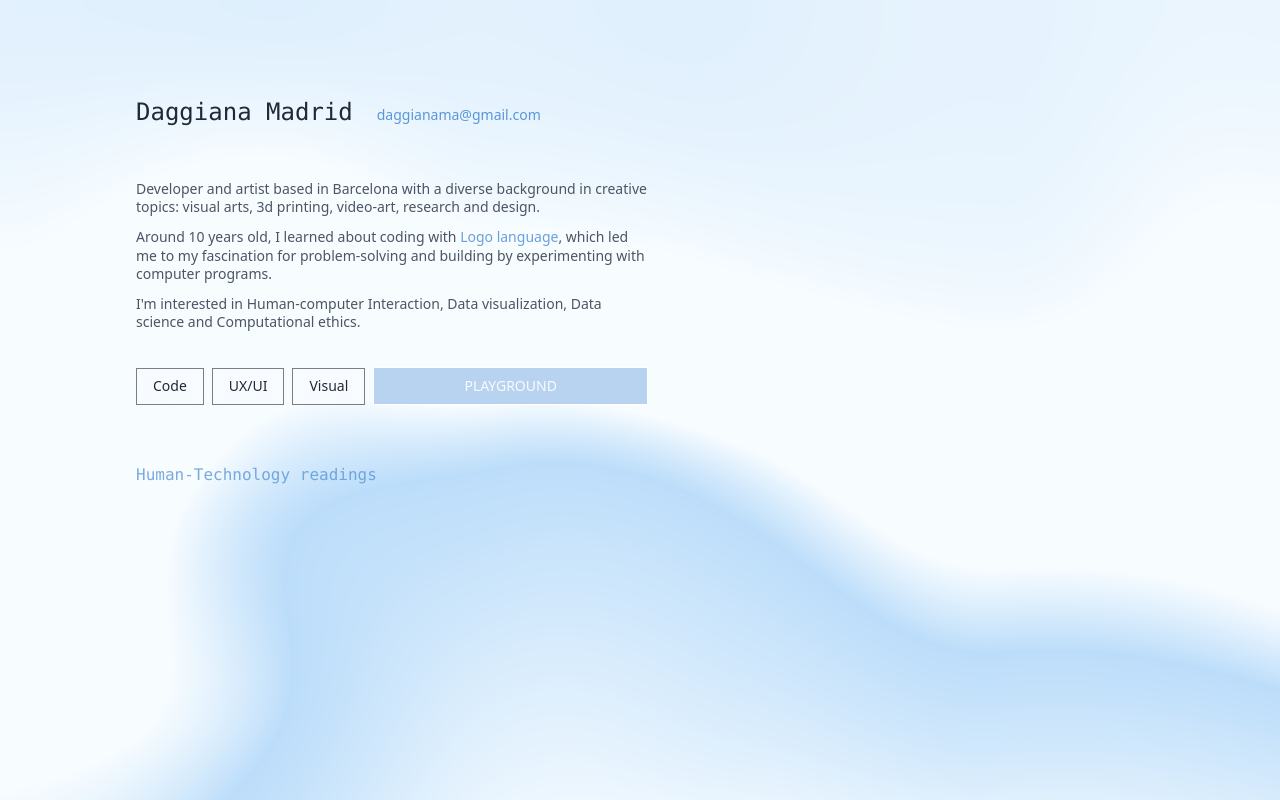
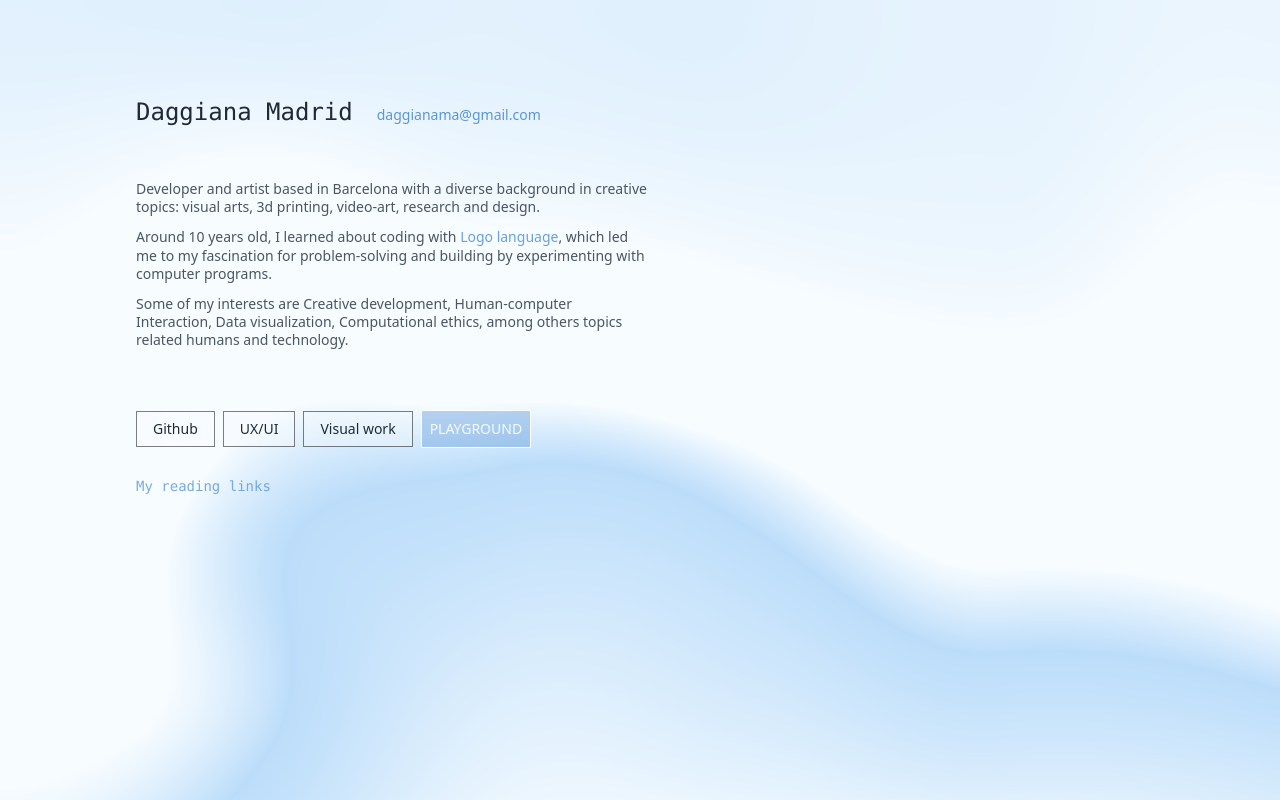
Before and after one commit to daggianama/daggianama.github.io, a Vue app: page / in a window 1280 px wide. Built offline with nearby package versions, Linux system fonts and the light colour scheme; a web font is replaced by a local one.

Commit message:
improve copy and some styles

```diff
--- a/src/App.vue
+++ b/src/App.vue
@@ -12,40 +12,40 @@
             </p>
             <p>Around 10 years old, I learned about coding with <a className="text-main-blue/90 " href="https://el.media.mit.edu/logo-foundation/what_is_logo/logo_primer.html" target="_blank"
               rel="noopener noreferrer">Logo language</a>, which led me to my fascination for problem-solving and building by experimenting with computer programs.</p>
-          <p> I&apos;m interested in Human-computer Interaction, Data visualization, Data science and Computational ethics.</p>
+          <p> Some of my interests are Creative development, Human-computer Interaction, Data visualization, Computational ethics, among others topics related humans and technology.</p>
         </div>
-        <div class="flex flex-wrap md:flex-nowrap  ml-0 text-sm md:w-full items-center gap-2 ">
+        <div class="flex flex-wrap md:flex-nowrap  ml-0 text-sm md:w-full items-center gap-2 mt-6">
           <a
               class="md:w-auto w-1/2 bg-white/20 text-center   backdrop-blur-2xl border border-black/50   p-1 md:p-2 md:px-4 md:hover:bg-white/40 md:hover:border md:hover:border-white/60"
               href="https://github.com/daggianama"
               target="_blank"
               rel="noopener noreferrer"
             >
-           Code
+           Github
           </a>
           <a href="https://daggianamadrid.com" target="_blank" rel="noopener noreferrer"
           class="md:w-auto w-1/2 bg-white/20 text-center  backdrop-blur-2xl  border border-black/50 p-1 md:p-2 md:px-4 md:hover:bg-white/40 md:hover:border md:hover:border-white/60"
            >UX/UI</a>
           <a
-          class=" w-1/2 md:w-auto bg-white/20 text-center  backdrop-blur-2xl  border border-black/50 p-1 md:p-2 md:px-4 md:hover:bg-white/40 md:hover:border md:hover:border-white/60"
+          class=" w-full md:w-auto bg-white/20 text-center  backdrop-blur-2xl  border border-black/50 p-1 md:p-2 md:px-4 md:hover:bg-white/40 md:hover:border md:hover:border-white/60"
               href="https://www.instagram.com/daggianama/"
               target="_blank"
               rel="noopener noreferrer"
             >
-            Visual
+            Visual work
           </a>
           <button
             @click="showPlayground"
-            class="w-1/2 md:w-full bg-main-blue/40 border border-white  text-white/90 text-center p-1 md:p-2 md:hover:border md:hover:bg-main-blue/80 md:hover:border-white/0"
+            class="w-1/2 md:w-auto bg-main-blue/40 border border-white  text-white/90 text-center p-1 md:p-2 md:hover:border md:hover:bg-main-blue/80 md:hover:border-white/0"
 
           >
            PLAYGROUND
 
           </button>
         </div>
-        <div class="mt-12 font-mono text-main-blue text-md md:w-full">
+        <div class="mt-4 text-sm font-mono text-main-blue text-md md:w-full">
           <button  @click="toggleLinks" >
-            <span class="text-main-blue/80 hover:text-main-blue">Human-Technology readings</span>
+            <span class="text-main-blue/80 hover:text-main-blue">My reading links</span>
           </button>
 
         </div>
--- a/src/components/links.vue
+++ b/src/components/links.vue
@@ -1,5 +1,5 @@
 <template>
-    <div class=" text-main-blue px-4 w-sm items-start z-10 mt-2  md:py-4  md:ml-32 bg-white/30 border border-white/50 text-sm ">
+    <div class=" text-main-blue px-4 w-sm items-start z-10 mt-2  md:py-4  md:ml-32 bg-white/30 border border-main-blue/30 text-sm ">
       <ul class="flex flex-col gap-2 font-light">
         <li>
             <a href="https://www.johnseelybrown.com/calmtech.pdf"
--- a/src/components/playground.vue
+++ b/src/components/playground.vue
@@ -1,5 +1,5 @@
 <template>
-    <div class=" text-red-500/80 px-4 w-sm items-start z-10 mt-24  md:py-4  md:ml-60  bg-white/30 border border-red-200 text-sm ">
+    <div class=" text-red-500/70 px-4 w-sm items-start z-10 mt-20  md:py-4  md:ml-48  bg-white/30 border border-red-200 text-sm ">
       <p class="flex flex-col gap-2">
 
             Sorry, playground is still in progress (U_U)
```
Also changed, not shown: 1 other file (tests, documents, lock files or other folders).
